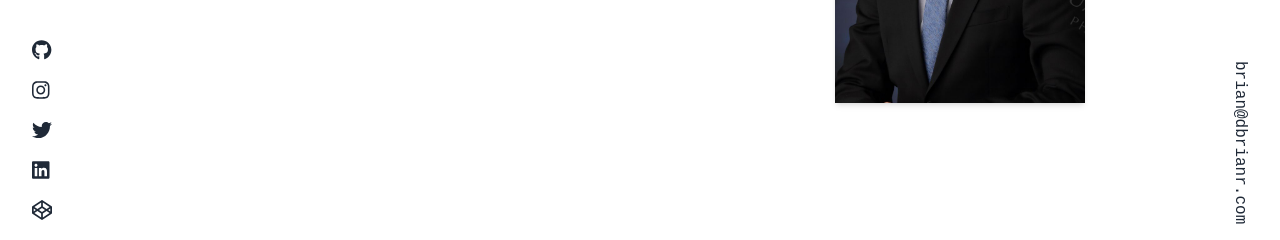
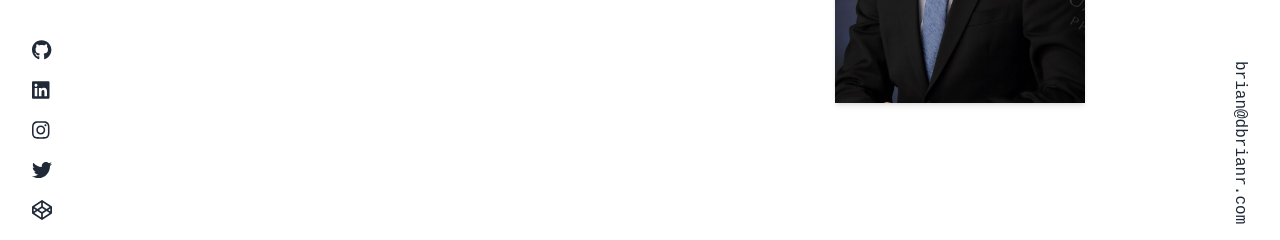
Before and after one commit to reichman2/portfolio, a Next.js app: page / in a window 1280 px wide. Shown: the part 454-694 px from the top of the page. Built offline with nearby package versions, Linux system fonts and the light colour scheme.

Commit message:
update some socials

```diff
--- a/src/components/Social.tsx
+++ b/src/components/Social.tsx
@@ -1,5 +1,6 @@
 import { FontAwesomeIcon } from "@fortawesome/react-fontawesome";
 import { faCodepen, faGithub, faInstagram, faLinkedin, faTwitter } from '@fortawesome/free-brands-svg-icons';
+import Image from 'next/image';
 
 
 export interface SocialProps {
@@ -14,11 +15,11 @@ const Social: React.FC<SocialProps> = () => {
       <div className="hidden lg:block fixed bottom-0 left-8 z-20">
         <ul className="text-gray-800">
           <li className={ liClass }><a href="https://github.com/reichman2/"><FontAwesomeIcon size="lg" icon={ faGithub } /></a></li>
+          <li className={ liClass }><a href="https://www.linkedin.com/in/brian-reich-425518203/"><FontAwesomeIcon size="lg" icon={ faLinkedin } /></a></li>
           <li className={ liClass }><a href="https://instagram.com/reichman2/"><FontAwesomeIcon size="lg" icon={ faInstagram } /></a></li>
           <li className={ liClass }><a href="https://twitter.com/dbrianr"><FontAwesomeIcon size="lg" icon={ faTwitter } /></a></li>
-          <li className={ liClass }><a href="https://www.linkedin.com/in/brian-reich-425518203/"><FontAwesomeIcon size="lg" icon={ faLinkedin } /></a></li>
-          {/* <li><a href=""><Image </a></li> */}
           <li className={ liClass }><a href="https://codepen.io/reichman2/"><FontAwesomeIcon icon={ faCodepen } size="lg" /></a></li>
+          {/* <li className={ liClass }><a href="https://www.fiverr.com/dbrianr"><Image width="21.33" height="21.33" src="/icons/fiverr-icon.svg" /></a></li> */}
         </ul>
 
         <span className="w-0.25 h-24 bg-gray-900 block my-0 mx-auto mt-5"></span>
```
